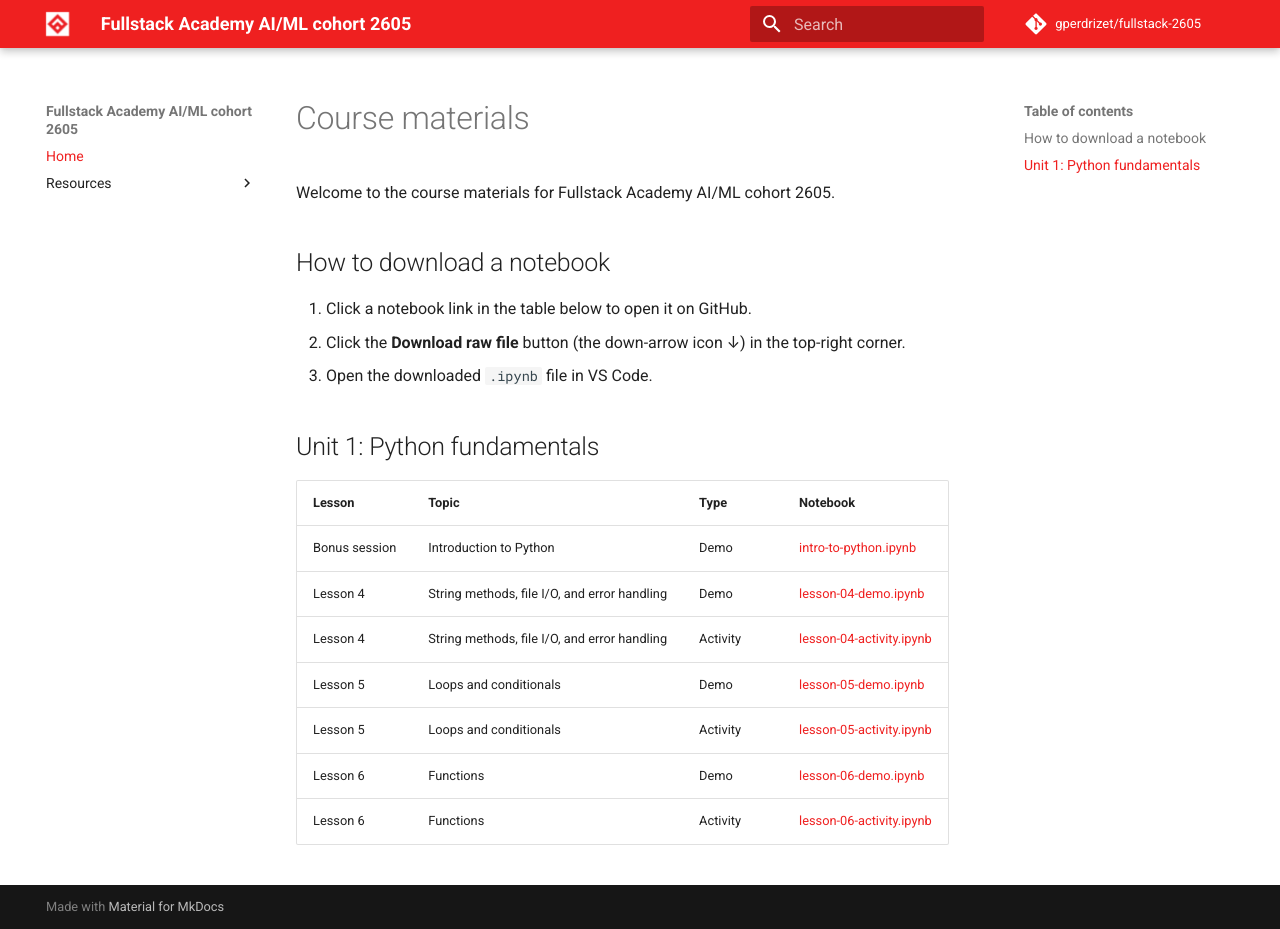
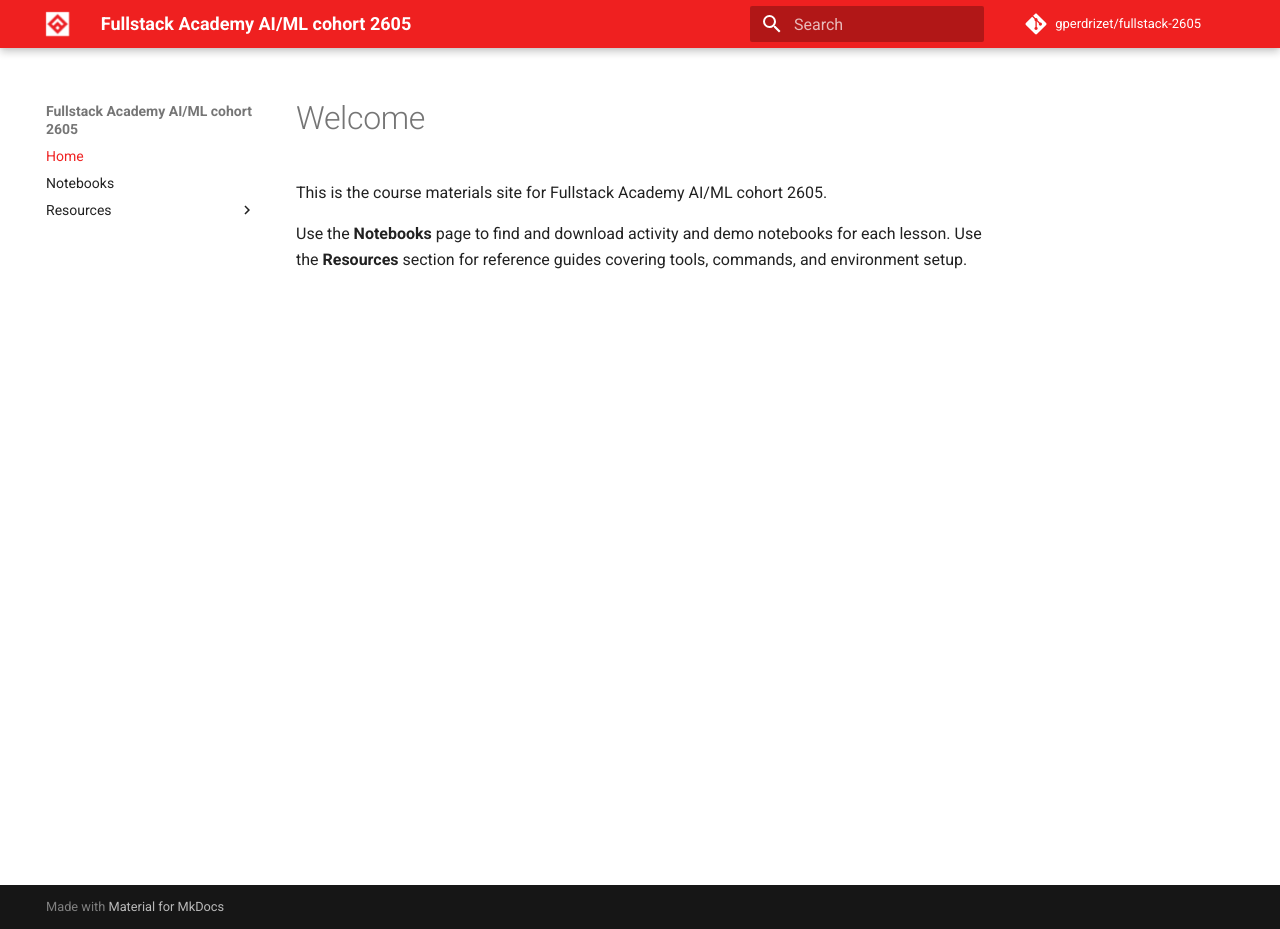
Before and after one commit to gperdrizet/fullstack-2605, an MkDocs documentation site: the page built from docs/index.md, in a window 1280 px wide and 929 px high. Built offline with MkDocs 1.6.1 and Material for MkDocs 9.7.7, drawn with Linux system fonts in a browser that asks for light colours; comment, search, counter and statistics services are not loaded.

Commit message:
Split home page: add notebooks page, update nav

```diff
--- a/docs/index.md
+++ b/docs/index.md
@@ -1,21 +1,5 @@
-# Course materials
+# Welcome
 
-Welcome to the course materials for Fullstack Academy AI/ML cohort 2605.
+This is the course materials site for Fullstack Academy AI/ML cohort 2605.
 
-## How to download a notebook
-
-1. Click a notebook link in the table below to open it on GitHub.
-2. Click the **Download raw file** button (the down-arrow icon ↓) in the top-right corner.
-3. Open the downloaded `.ipynb` file in VS Code.
-
-## Unit 1: Python fundamentals
-
-| Lesson | Topic | Type | Notebook |
-|--------|-------|------|----------|
-| Bonus session | Introduction to Python | Demo | [intro-to-python.ipynb](https://github.com/gperdrizet/fullstack-2605/blob/main/bonus-session/intro-to-python.ipynb) |
-| Lesson 4 | String methods, file I/O, and error handling | Demo | [lesson-04-demo.ipynb](https://github.com/gperdrizet/fullstack-2605/blob/main/unit-1/lesson-4/lesson-04-demo.ipynb) |
-| Lesson 4 | String methods, file I/O, and error handling | Activity | [lesson-04-activity.ipynb](https://github.com/gperdrizet/fullstack-2605/blob/main/unit-1/lesson-4/lesson-04-activity.ipynb) |
-| Lesson 5 | Loops and conditionals | Demo | [lesson-05-demo.ipynb](https://github.com/gperdrizet/fullstack-2605/blob/main/unit-1/lesson-5/lesson-05-demo.ipynb) |
-| Lesson 5 | Loops and conditionals | Activity | [lesson-05-activity.ipynb](https://github.com/gperdrizet/fullstack-2605/blob/main/unit-1/lesson-5/lesson-05-activity.ipynb) |
-| Lesson 6 | Functions | Demo | [lesson-06-demo.ipynb](https://github.com/gperdrizet/fullstack-2605/blob/main/unit-1/lesson-6/lesson-06-demo.ipynb) |
-| Lesson 6 | Functions | Activity | [lesson-06-activity.ipynb](https://github.com/gperdrizet/fullstack-2605/blob/main/unit-1/lesson-6/lesson-06-activity.ipynb) |
+Use the **Notebooks** page to find and download activity and demo notebooks for each lesson. Use the **Resources** section for reference guides covering tools, commands, and environment setup.
--- a/mkdocs.yml
+++ b/mkdocs.yml
@@ -20,6 +20,7 @@
 
 nav:
   - Home: index.md
+  - Notebooks: notebooks.md
   - Resources:
     - Documentation links: resources/documentation-links.md
     - Linux commands: resources/linux-commands.md
```
Also changed, not shown: docs/notebooks.md (added, +19 -0 lines).
